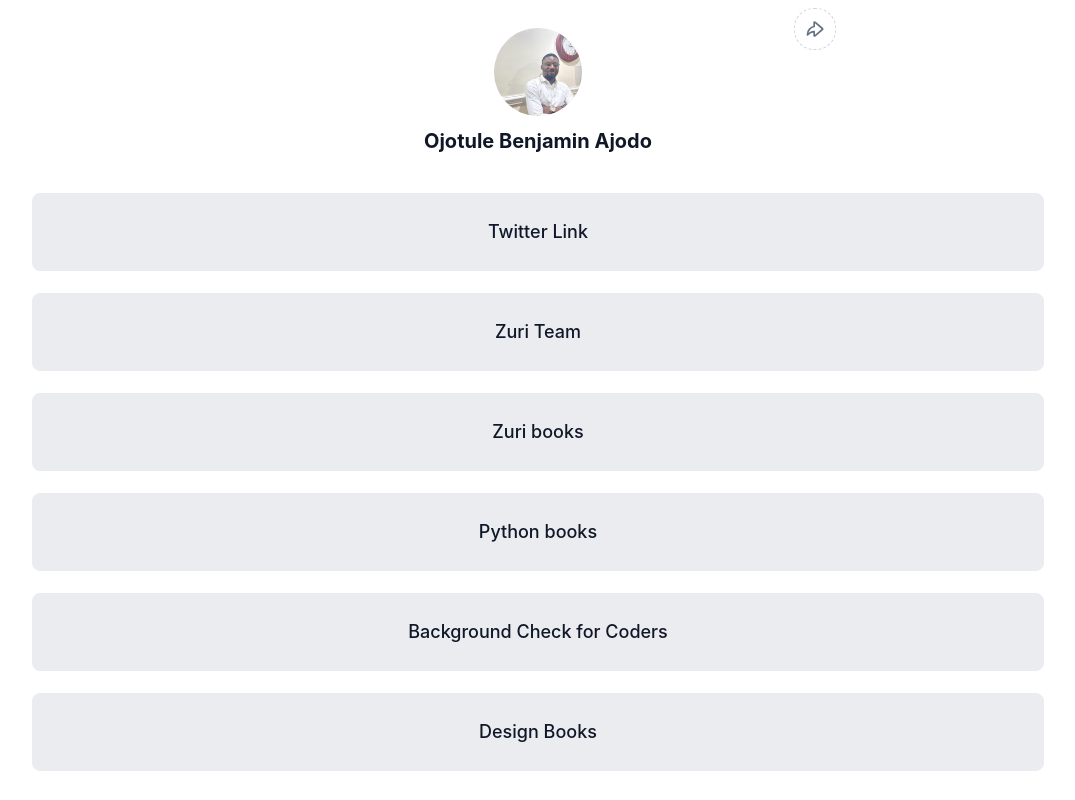
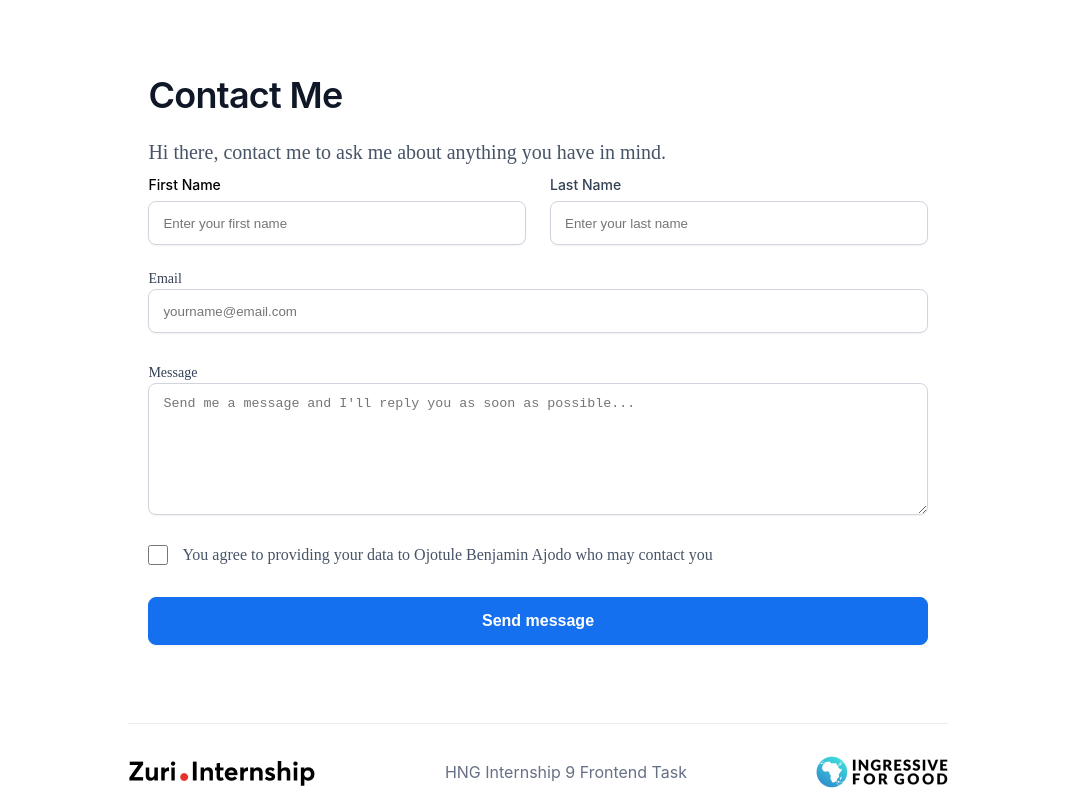
Before and after one commit to Ojotule-Benjamin/linktree-hngi9, a React (Create React App) app: page /contact in a window 1280 px wide. Shown: the top 800 px of the page, without its empty margins (102-1177 px from the left). Built offline with nearby package versions, Linux system fonts and the light colour scheme.

Commit message:
feature: implemented the contact page and routing with react router dorm

```diff
--- a/package.json
+++ b/package.json
@@ -8,6 +8,7 @@
     "@testing-library/user-event": "^13.5.0",
     "react": "^18.2.0",
     "react-dom": "^18.2.0",
+    "react-router-dom": "^6.4.3",
     "react-scripts": "5.0.1",
     "web-vitals": "^2.1.4"
   },
--- a/public/index.html
+++ b/public/index.html
@@ -8,7 +8,12 @@
       name="description"
       content="Web site created using create-react-app"
     />
-
+    <style>
+      * {
+        margin: 0;
+        box-sizing: border-box;
+      }
+    </style>
     <title>Lintree web-page</title>
   </head>
   <body>
--- a/src/App.js
+++ b/src/App.js
@@ -1,14 +1,52 @@
 import { FooterSection } from "./components/FooterSection";
 import { Main } from "./components/Main";
 import { SocialSection } from "./components/SocialSection";
+import Contact from "./pages/Contact";
+import { createBrowserRouter, RouterProvider } from "react-router-dom";
+
+const Layout = () => {
+  return (
+    <>
+      <Main />
+      <SocialSection />
+      <FooterSection />
+    </>
+  );
+};
+
+const router = createBrowserRouter([
+  {
+    path: "/",
+    element: <Layout />,
+    children: [
+      {
+        path: "/",
+        element: <SocialSection />,
+      },
+      {
+        path: "/",
+        element: <FooterSection />,
+      },
+    ],
+  },
+  {
+    path: "/",
+    element: <Main />,
+  },
+
+  {
+    path: "/contact",
+    element: <Contact />,
+  },
+]);
 
 function App() {
   return (
-    <div className="App">
-      <Main />
-      <SocialSection />
-      <FooterSection />
-    </div>
+    <>
+      <div className="App">
+        <RouterProvider router={router} />
+      </div>
+    </>
   );
 }
 
--- a/src/Links.js
+++ b/src/Links.js
@@ -29,5 +29,10 @@ export const Links = [
     name: "Design Books",
     url: "https://books.zuri.team/design-rules",
   },
+  {
+    id: "contact",
+    name: "Contact",
+    url: "/contact",
+  },
 ];
 // export default Links;
--- /dev/null
+++ b/src/pages/Contact.jsx
@@ -0,0 +1,91 @@
+import React, { useState } from "react";
+import { FooterSection } from "../components/FooterSection";
+import "../pages/contact.scss";
+
+const Contact = () => {
+  const name = "Ojotule Benjamin Ajodo";
+  const [message, setMessage] = useState(false);
+
+  const handleSubmit = (e) => {
+    e.preventDefault();
+    setMessage(true);
+  };
+
+  return (
+    <div className="ContactContainer">
+      <div className="ContactWrapper">
+        {/* header*/}
+        <header className="header">
+          <h1>Contact Me</h1>
+          <p>Hi there, contact me to ask me about anything you have in mind.</p>
+        </header>
+
+        {/* Form data*/}
+        <form onSubmit={handleSubmit}>
+          <section className="nameRow">
+            <div className="firstName">
+              <label htmlFor="">First Name</label>
+              <input
+                type="text"
+                id="first_name"
+                name=""
+                placeholder="Enter your first name"
+                required
+              />
+            </div>
+
+            <div className="lastName">
+              <label>Last Name</label>
+              <input
+                type="text"
+                id="last_name"
+                name=""
+                placeholder="Enter your last name"
+                required
+              />
+            </div>
+          </section>
+
+          <section className="emailField">
+            <label htmlFor="" className="inputWithLabels">
+              Email
+            </label>
+            <input
+              type="email"
+              id=""
+              name=""
+              placeholder="yourname@email.com"
+              className="inputField"
+              required
+            />
+          </section>
+
+          <section className="messageField">
+            <label htmlFor="" className="inputWithLabels">
+              Message
+            </label>
+            <textarea
+              id="message"
+              name=""
+              placeholder="Send me a message and I'll reply you as soon as possible..."
+            ></textarea>
+          </section>
+
+          <section className="checkboxField">
+            <input type="checkbox" id="" name="" required />
+            <label htmlFor="">
+              You agree to providing your data to {name} who may contact you
+            </label>
+          </section>
+          {message && <span>Please enter a message</span>}
+        </form>
+
+        <button id="btn__submit">Send message</button>
+      </div>
+
+      <FooterSection />
+    </div>
+  );
+};
+
+export default Contact;
--- /dev/null
+++ b/src/pages/contact.scss
@@ -0,0 +1,224 @@
+.ContactContainer {
+  margin: 0;
+  display: flex;
+  justify-content: center;
+  flex-direction: column;
+  margin: auto;
+  gap: 8px;
+  width: 80%;
+
+  .ContactWrapper {
+    width: 80%;
+    height: 616px;
+    display: flex;
+    align-items: center;
+    justify-content: center;
+    flex-direction: column;
+    padding: 20px 20px;
+    margin: 5% auto auto auto;
+    gap: 8px;
+
+    header {
+      width: 100%;
+      display: flex;
+      flex-direction: column;
+      align-items: flex-start;
+      justify-content: flex-start;
+      gap: 20px;
+
+      h1 {
+        font-family: "Inter";
+        font-style: normal;
+        font-weight: 600;
+        font-size: 36px;
+        line-height: 44px;
+        letter-spacing: -0.02em;
+        color: #101828;
+      }
+      p {
+        // font-family: "Inter";
+        font-style: normal;
+        font-weight: 400;
+        font-size: 20px;
+        line-height: 30px;
+        color: #475467;
+      }
+    }
+    form {
+      width: 100%;
+      display: flex;
+      flex-direction: column;
+      align-items: flex-start;
+      flex-wrap: wrap;
+      padding: 0px;
+      gap: 24px;
+      height: 394px;
+
+      //name field
+      .nameRow {
+        display: flex;
+        flex-direction: row;
+        align-items: flex-start;
+        padding: 0px;
+        gap: 24px;
+        width: 100%;
+        height: 70px;
+
+        .firstName {
+          display: flex;
+          flex-direction: column;
+          align-items: flex-start;
+          gap: 6px;
+          width: 50%;
+          height: 70px;
+
+          label {
+            font-family: "Inter";
+            font-style: normal;
+            font-weight: 500;
+            font-size: 14px;
+            line-height: 20px;
+            //color: #344054;
+          }
+          input {
+            padding: 10px 14px;
+            gap: 8px;
+            width: 100%;
+            height: 44px;
+            background: #ffffff;
+            border: 1px solid #d0d5dd;
+            box-shadow: 0px 1px 2px rgba(16, 24, 40, 0.05);
+            border-radius: 8px;
+            outline: none;
+          }
+        }
+        .lastName {
+          display: flex;
+          flex-direction: column;
+          align-items: flex-start;
+          gap: 6px;
+          width: 50%;
+          height: 70px;
+          label {
+            font-family: "Inter";
+            font-style: normal;
+            font-weight: 500;
+            font-size: 14px;
+            line-height: 20px;
+            color: #344054;
+          }
+          input {
+            padding: 10px 14px;
+            gap: 8px;
+            width: 100%;
+            height: 44px;
+            background: #ffffff;
+            border: 1px solid #d0d5dd;
+            box-shadow: 0px 1px 2px rgba(16, 24, 40, 0.05);
+            border-radius: 8px;
+            outline: none;
+          }
+        }
+      }
+
+      //email field
+      .emailField {
+        //gap: 6px;
+        width: 100%;
+        height: 70px;
+
+        .inputWithLabels {
+          font-style: normal;
+          font-weight: 500;
+          font-size: 14px;
+          line-height: 20px;
+          color: #344054;
+        }
+        .inputField {
+          padding: 10px 14px;
+          gap: 8px;
+          width: 100%;
+          height: 44px;
+          background: #ffffff;
+          border: 1px solid #d0d5dd;
+          box-shadow: 0px 1px 2px rgba(16, 24, 40, 0.05);
+          border-radius: 8px;
+          outline: none;
+        }
+      }
+      //message area
+
+      .messageField {
+        gap: 6px;
+        width: 100%;
+        //height: 70px;
+        label {
+          font-style: normal;
+          font-weight: 500;
+          font-size: 14px;
+          line-height: 20px;
+          color: #344054;
+        }
+        textarea {
+          padding: 12px 14px;
+          gap: 8px;
+          width: 100%;
+          height: 132px;
+          background: #ffffff;
+          border: 1px solid #d0d5dd;
+          box-shadow: 0px 1px 2px rgba(16, 24, 40, 0.05);
+          border-radius: 8px;
+          outline: none;
+        }
+      }
+
+      //checkbox
+      .checkboxField {
+        display: flex;
+        align-items: center;
+        width: 100%;
+        height: 24px;
+
+        label {
+          font-style: normal;
+          font-weight: 400;
+          font-size: 16px;
+          line-height: 24px;
+          color: #475467;
+          padding: 12px 14px;
+          //text-align: center;
+        }
+
+        input {
+          box-sizing: border-box;
+          width: 20px;
+          height: 20px;
+          background: #ffffff;
+          border: 1px solid #d0d5dd;
+          border-radius: 6px;
+        }
+      }
+      span {
+        color: red;
+      }
+    }
+
+    button {
+      //padding: 12px 20px;
+      gap: 8px;
+      width: 100%;
+      height: 48px;
+      background: #1570ef;
+      border: 1px solid #1570ef;
+      box-shadow: 0px 1px 2px rgba(16, 24, 40, 0.05);
+      border-radius: 8px;
+      font-style: normal;
+      font-weight: 600;
+      font-size: 16px;
+      line-height: 24px;
+      color: #ffffff;
+      margin-top: 20px;
+      cursor: pointer;
+    }
+  }
+}
```
Also changed, not shown: 1 other file (tests, documents, lock files or other folders).
